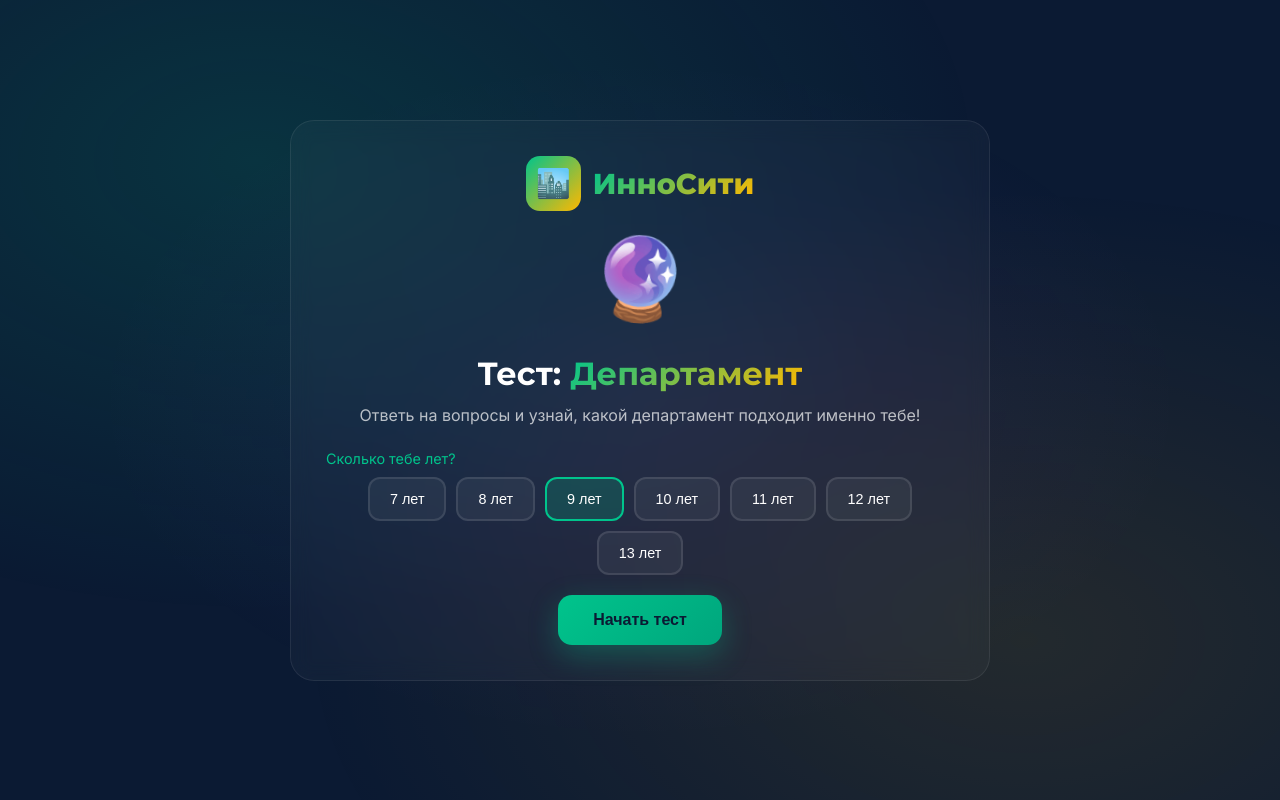
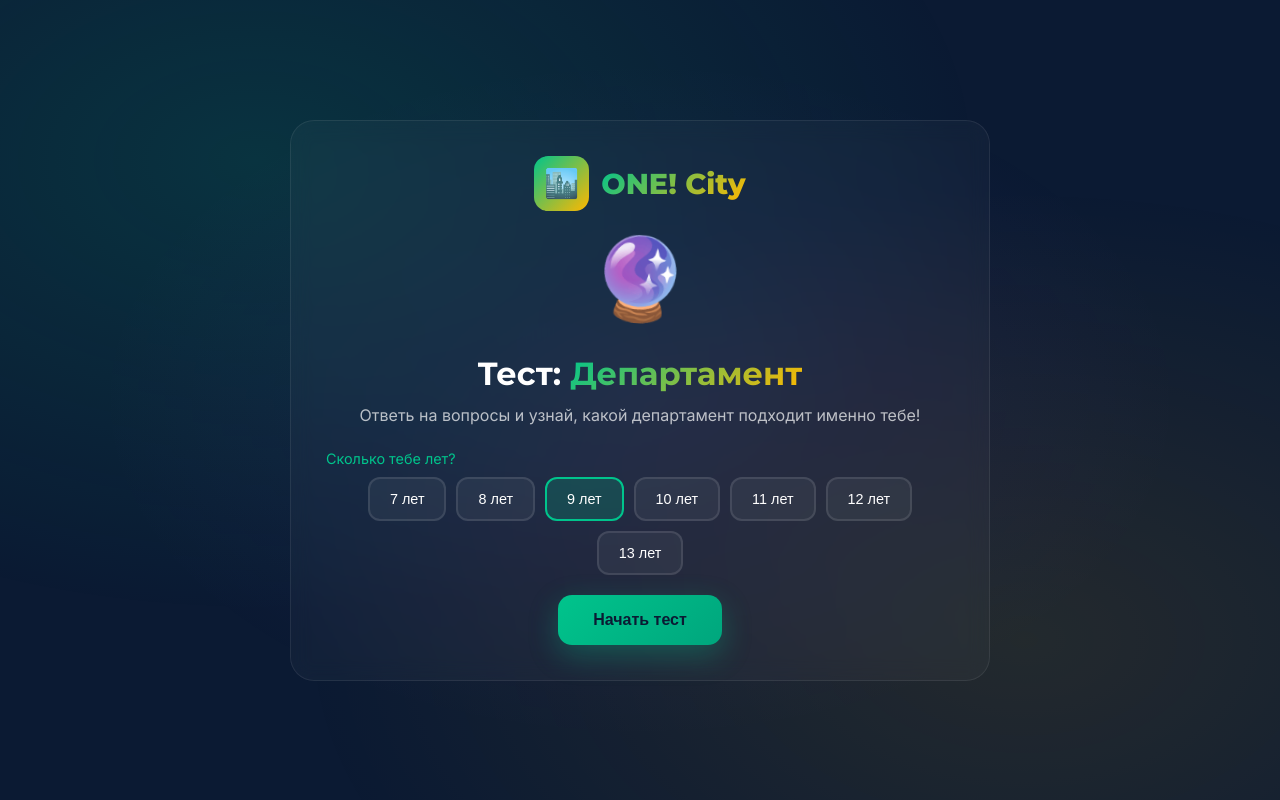
Before and after one commit to CrazyNordic19871987/quizz, a plain HTML site: page index.html in a window 1280 px wide. Drawn offline with Linux system fonts and the light colour scheme.

Commit message:
Update index.html

```diff
--- a/index.html
+++ b/index.html
@@ -425,7 +425,7 @@
         <div class="screen" id="start-screen">
             <div class="logo">
                 <div class="logo-icon">🏙️</div>
-                <span>ИнноСити</span>
+                <span>ONE! City</span>
             </div>
             <div class="hero-icon">🔮</div>
             <h1>Тест: <span>Департамент</span></h1>
```
